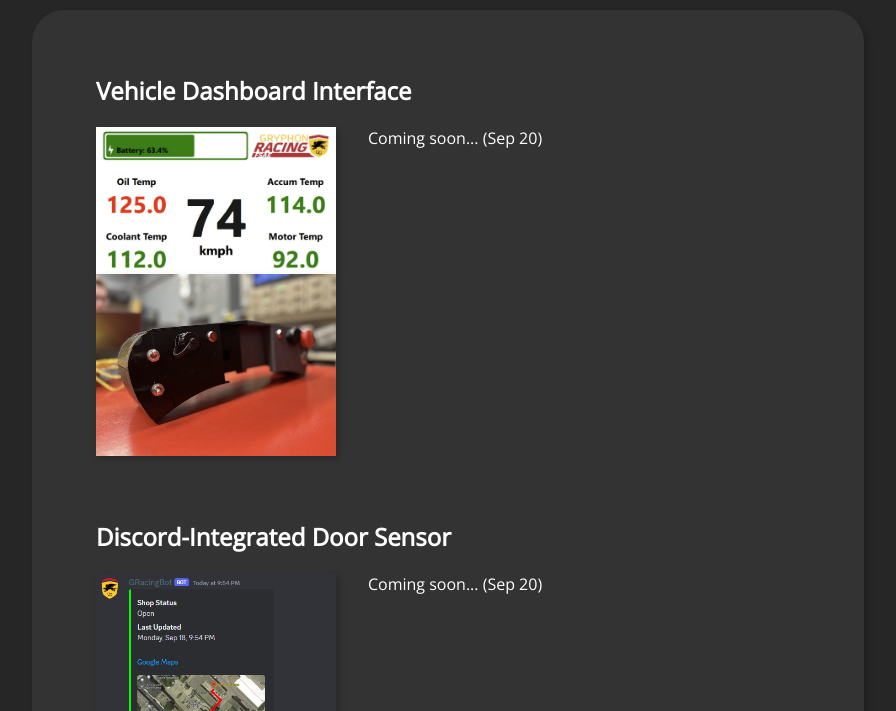
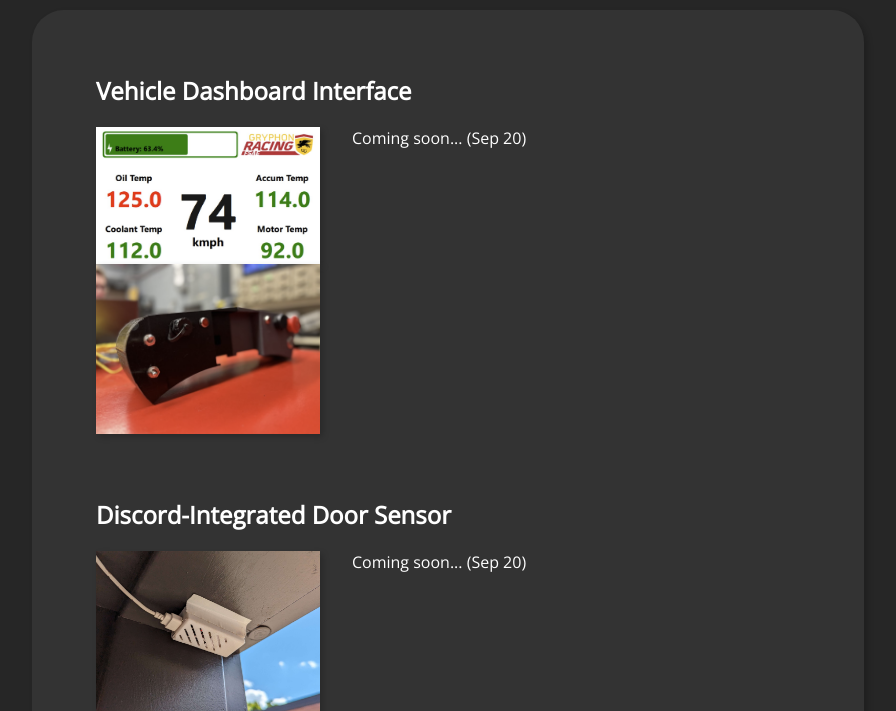
Before and after one commit to notevanrutten/evanrutten.com, an Eleventy site: page src/projects.njk in a window 1280 px wide. Shown: the part 87-798 px from the top of the page, without its empty margins (192-1088 px from the left). Built offline with nearby package versions, Linux system fonts and the light colour scheme; Eleventy itself is replaced by a stand-in of ours; files that its build step writes are made by us from their sources.

Commit message:
Update images

```diff
--- a/src/projects.njk
+++ b/src/projects.njk
@@ -18,7 +18,7 @@ layout: "layouts/base.njk"
     <h1>Discord-Integrated Door Sensor</h1>
     <div class="info">
       <div class="images">
-        <img src="../assets/projects/door-sensor-1.png" />
+        <img src="../assets/projects/door-sensor-1.jpg" />
         <img src="../assets/projects/door-sensor-2.png" />
       </div>
       <p>Coming soon... (Sep 20)</p>
--- a/src/sass/style.scss
+++ b/src/sass/style.scss
@@ -131,7 +131,7 @@ body {
             img {
               box-shadow: 0.2rem 0.2rem 0.4rem rgba(0, 0, 0, 0.2);
               margin-right: 2rem;
-              width: 15rem;
+              width: 14rem;
             }
           }
 
```
Also changed, not shown: src/assets/projects/door-sensor-1.jpg (added), src/assets/projects/door-sensor-1.png (deleted), src/assets/projects/door-sensor-2.png, src/assets/projects/logging-module-1.jpg.
